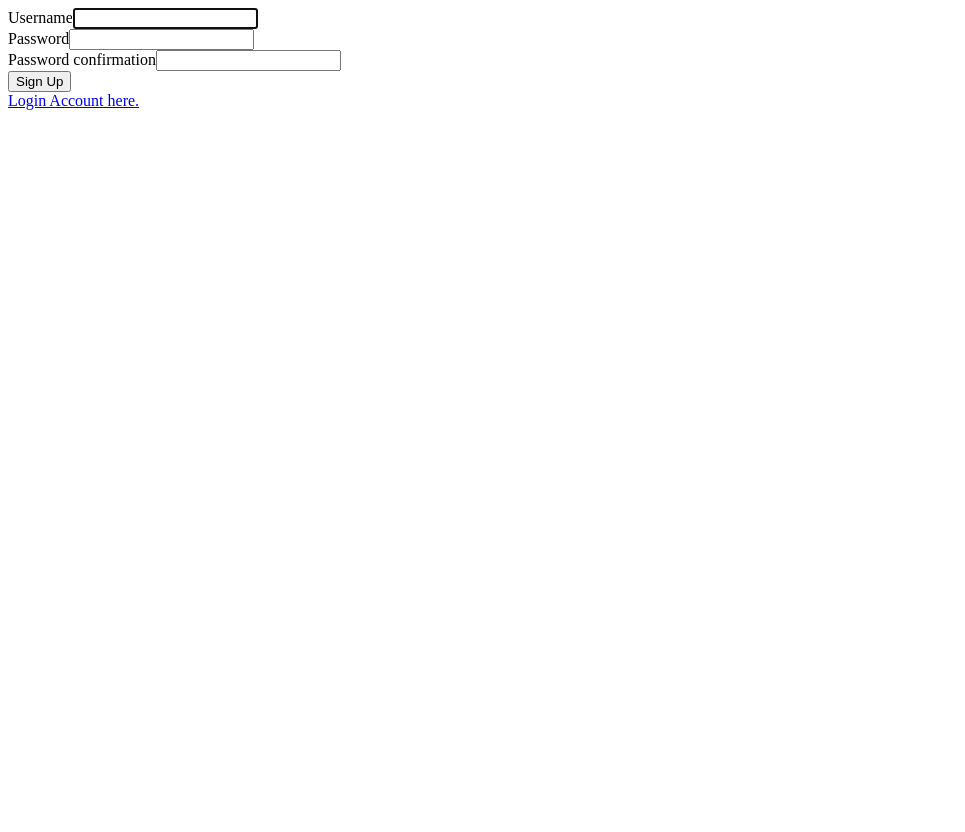
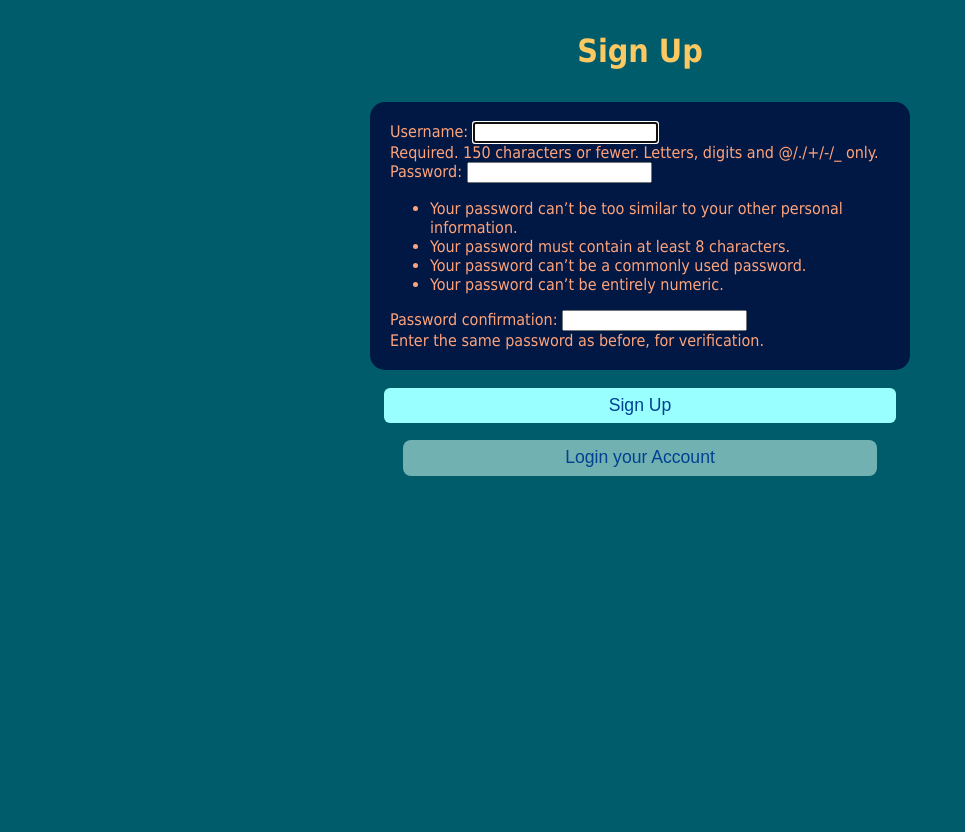
Before and after one commit to Codeit-Michael/Accounting_app, a Django app: page /signup/ in a window 1280 px wide. Shown: the whole page, without its empty margins (0-965 px from the left). Before the commit the page ends 110 px from the top, so only its background shows below. Run offline with Django 4.2, Linux system fonts and the light colour scheme.

Commit message:
add static files

```diff
--- /dev/null
+++ b/app/static/app/signup.css
@@ -0,0 +1,48 @@
+body {
+    width: 100%;
+    height: 100vh;
+    margin: 0;
+    background-color: #005c6b;
+    color: #fcc861;
+    font-family: Tahoma;
+    font-size: 16px;
+}
+
+
+h1, p {
+    margin: 1em auto;
+    text-align: center;
+}
+
+fieldset {
+    margin: 0 auto;
+    max-width: 500px;
+    min-width: 300px;
+    width: 70vw;
+    background-color: #011844;
+    color: #ffa37b;
+    padding: 20px 20px;
+    border-radius: 15px;
+    border: transparent;
+}
+
+button, input[type="button"] {
+    display: block;
+    width: 40%;
+    margin: 1em auto;
+    height: 2em;
+    font-size: 1.1rem;
+    background-color: #9affff;
+    color: #004291;
+    border-color: white;
+    min-width: 300px;
+    border-radius: 6px;
+    border: transparent;
+}
+
+.nxt-pg {
+    background-color: #72b1b1;
+    color: #004291;
+    border-radius: 8px;
+    width: 37%;
+}
--- a/app/templates/app/signin.html
+++ b/app/templates/app/signin.html
@@ -7,11 +7,6 @@
 	<!-- identify if message success or error -->
 	{% for message in messages %}
 		<p style="color: green;">{{message}}</p>
-		{% if message is success %}
-			<p>True</p>
-		{% else %}
-			<p>False</p>
-		{% endif %}
 	{% endfor %}
 
 	<form method="post">
--- a/app/templates/app/signup.html
+++ b/app/templates/app/signup.html
@@ -1,21 +1,26 @@
+{% load static %}
 <!DOCTYPE html>
 <html>
 <head>
 	<title>Sign Up</title>
+	<link rel="stylesheet" type="text/css" href="{% static 'app/signup.css' %}">
 </head>
 <body>
+
+	<h1>Sign Up</h1>
+
 	{% for message in messages %}
 		<p style="color: red;">{{message}}</p>
 	{% endfor %}
 
 	<form method="post">
 		{% csrf_token %}
-		{% for field in form %}
-			{{field.label}}{{field}}<br>
-		{% endfor %}
+		<fieldset>
+			{{form.as_table}}
+		</fieldset>
 		<button type="submit" name="signup">Sign Up</button>
+		<button onclick="location.href = '/login'" class="nxt-pg">Login your Account</button>
 	</form>
 
-	<a href="{% url 'login' %}">Login Account here.</a>
 </body>
 </html>
--- a/app/views.py
+++ b/app/views.py
@@ -4,12 +4,11 @@ from .models import Portfolio
 
 from django.views.generic import View
 from django.views.generic.detail import DetailView
-from django.views.generic.edit import CreateView, UpdateView, DeleteView, FormView
+from django.views.generic.edit import DeleteView, FormView
 from django.urls import reverse_lazy
 
 from django.contrib.auth.models import User
 from django.contrib.auth.forms import UserCreationForm
-from django.contrib import messages
 from django.contrib.auth import login
 from django.contrib.auth.mixins import LoginRequiredMixin
 from django.contrib.auth.views import LoginView
@@ -20,6 +19,7 @@ class UserSignup(FormView):
 	form_class = UserCreationForm
 	redirect_authenticated_user = True
 	success_url = reverse_lazy('login')
+
 
 	def form_valid(self, form):
 		user = form.save()
--- a/base/settings.py
+++ b/base/settings.py
@@ -118,6 +118,11 @@ USE_TZ = True
 
 STATIC_URL = 'static/'
 
+# Extra places for collectstatic to find static files.
+STATICFILES_DIRS = [
+    BASE_DIR / "static",
+    '/var/www/static/',
+]
 # Default primary key field type
 # https://docs.djangoproject.com/en/4.1/ref/settings/#default-auto-field
 
```
Also changed, not shown: db.sqlite3.
